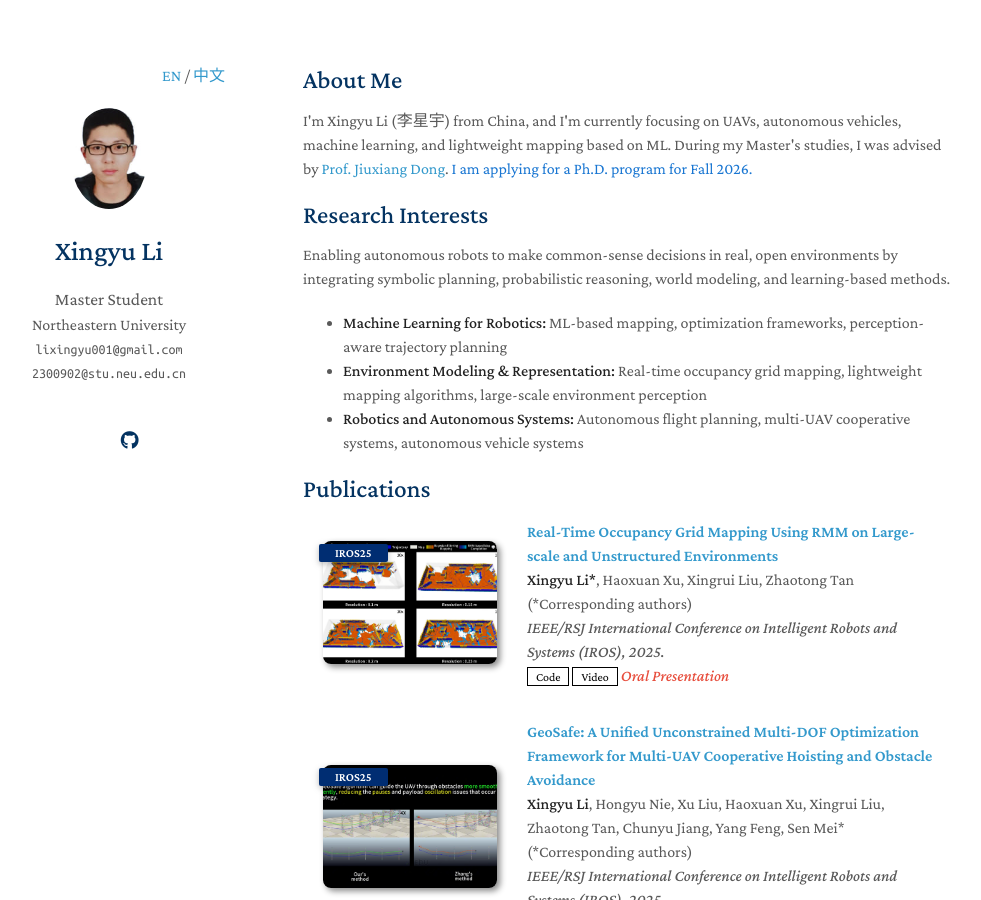
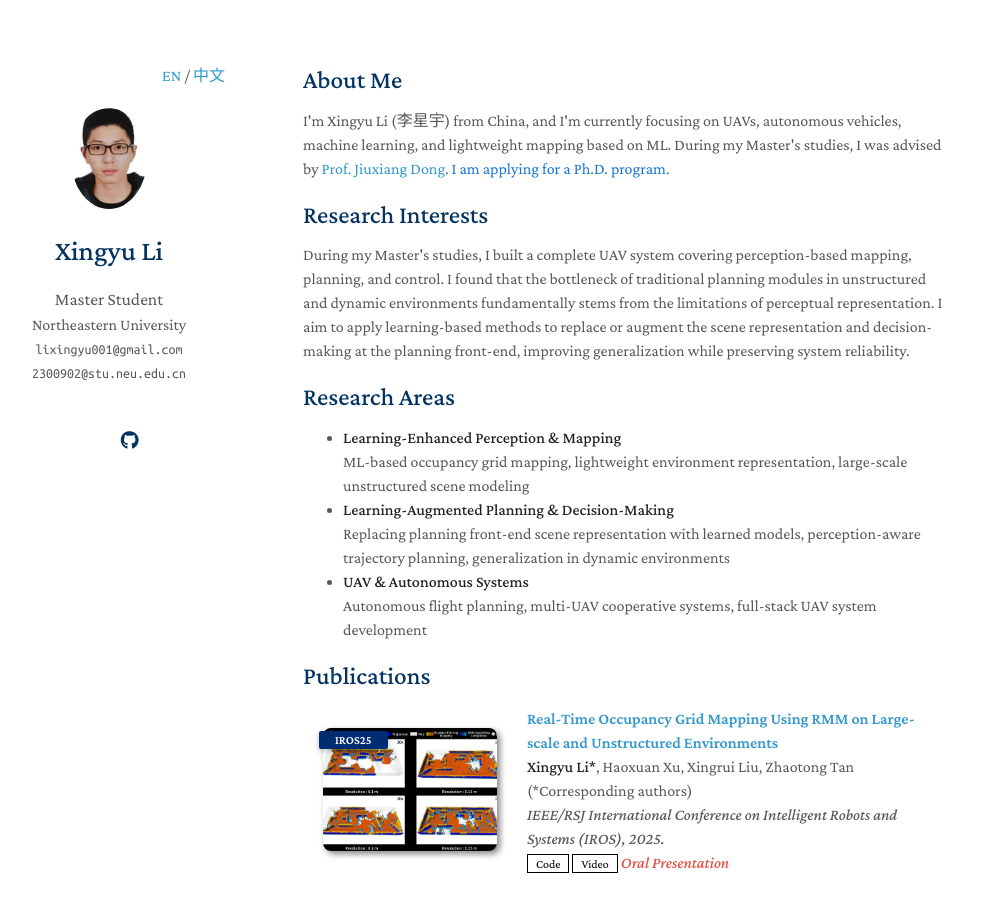
Before and after one commit to Liam-Xander/Xingyu-Li.github.io, a Jekyll site: the page built from index.md, in a window 1280 px wide and 900 px high. Shown: the whole window, without its empty margins (167-1148 px from the left). Built offline with Jekyll 4.4.1, drawn with Linux system fonts in a browser that asks for light colours; a style sheet for code colours, icons or effects is not loaded; our own code applies the rules of GitHub Pages for plain Markdown files.

Commit message:
Add Research Areas h2 heading with zh translation '研究方向'

```diff
--- a/assets/js/translation.js
+++ b/assets/js/translation.js
@@ -3,17 +3,27 @@
 // 英文内容来自 Jekyll 渲染的 HTML，不在此处重复存储
 // =============================================================
 const zh = {
-  aboutMe:           "关于我",
-  aboutMeText:       `我是来自中国的李星宇，目前专注于无人机、自动驾驶、机器学习以及基于机器学习的轻量化建图。在我的硕士研究期间，我的导师是<a href="https://scholar.google.com/citations?user=Ajf_NNsAAAAJ&hl=zh-CN">董久祥教授</a>。 <span style="color: #1976d2;">我正在申请2026年秋季的博士项目。</span>`,
-  researchInterests: "研究方向",
-  researchIntro:     "通过整合符号规划、概率推理、世界建模和基于学习的方法，使自主机器人能够在真实、开放的环境中做出常识性决策。",
+  aboutMe: "关于我",
+  aboutMeText: `我是来自中国的李星宇，目前专注于无人机、自动驾驶、机器学习以及基于机器学习的轻量化建图。在我的硕士研究期间，我的导师是<a href="https://scholar.google.com/citations?user=Ajf_NNsAAAAJ&hl=zh-CN">董久祥教授</a>。 <span style="color: #1976d2;">我正在申请2026年秋季的博士项目。</span>`,
+  researchInterests: "研究兴趣",
+  researchAreas:     "研究方向",
+  researchIntro: "在硕士阶段，我完成了完整的无人机系统，涵盖感知建图、规划与控制全流程。我发现在非结构化和动态环境下，传统规划模块的瓶颈本质上源于感知表示的局限性。我希望利用学习方法替换或增强规划前端的场景表示与决策模块，在保留系统可靠性的同时提升泛化能力。",
   researchList: `
-    <li><strong>机器人机器学习:</strong> 基于机器学习的建图、优化框架、感知意识规划</li>
-    <li><strong>环境表征:</strong> 实时占据栅格地图、轻量化建图算法、大规模环境感知</li>
-    <li><strong>机器人与自主系统:</strong> 自主飞行规划、多无人机协同系统、自动驾驶系统</li>
+    <li>
+      <strong>基于学习的感知与建图</strong><br>
+      基于机器学习的占据栅格建图、轻量化环境表征、大规模非结构化场景建模
+    </li>
+    <li>
+      <strong>学习增强的规划与决策</strong><br>
+      用学习模型替换规划前端场景表示、感知规划一体化、动态环境下的泛化能力
+    </li>
+    <li>
+      <strong>无人机与自主系统</strong><br>
+      自主飞行规划、多无人机协同系统、全栈无人机系统开发
+    </li>
   `,
-  publications:      "学术出版",
-  services:          "学术服务",
+  publications: "学术出版",
+  services: "学术服务",
 };
 
 // =============================================================
@@ -22,13 +32,14 @@ const zh = {
 let en = {};
 
 function cacheEnglish() {
-  en.aboutMe          = document.getElementById('about-me').textContent;
-  en.aboutMeText      = document.getElementById('about-me-text').innerHTML;
+  en.aboutMe = document.getElementById('about-me').textContent;
+  en.aboutMeText = document.getElementById('about-me-text').innerHTML;
   en.researchInterest = document.getElementById('research-interests').textContent;
+  en.researchAreas    = document.getElementById('research-areas').textContent;
   en.researchIntro    = document.getElementById('research-intro').innerHTML;
-  en.researchList     = document.getElementById('research-list').innerHTML;
-  en.publications     = document.getElementById('publications').textContent;
-  en.services         = document.getElementById('services').textContent;
+  en.researchList = document.getElementById('research-list').innerHTML;
+  en.publications = document.getElementById('publications').textContent;
+  en.services = document.getElementById('services').textContent;
 }
 
 // =============================================================
@@ -37,25 +48,27 @@ function cacheEnglish() {
 function switchLanguage(lang) {
   if (lang === 'zh') {
     // 切换到中文
-    document.getElementById('about-me').textContent           = zh.aboutMe;
-    document.getElementById('about-me-text').innerHTML        = zh.aboutMeText;
+    document.getElementById('about-me').textContent = zh.aboutMe;
+    document.getElementById('about-me-text').innerHTML = zh.aboutMeText;
     document.getElementById('research-interests').textContent = zh.researchInterests;
+    document.getElementById('research-areas').textContent     = zh.researchAreas;
     document.getElementById('research-intro').innerHTML       = zh.researchIntro;
-    document.getElementById('research-list').innerHTML        = zh.researchList;
-    document.getElementById('publications').textContent       = zh.publications;
-    document.getElementById('services').textContent           = zh.services;
+    document.getElementById('research-list').innerHTML = zh.researchList;
+    document.getElementById('publications').textContent = zh.publications;
+    document.getElementById('services').textContent = zh.services;
     document.querySelectorAll('[data-zh]').forEach(el => {
       el.innerHTML = el.getAttribute('data-zh');
     });
   } else {
     // 切换回英文（从缓存还原 Jekyll 原始内容）
-    document.getElementById('about-me').textContent           = en.aboutMe;
-    document.getElementById('about-me-text').innerHTML        = en.aboutMeText;
+    document.getElementById('about-me').textContent = en.aboutMe;
+    document.getElementById('about-me-text').innerHTML = en.aboutMeText;
     document.getElementById('research-interests').textContent = en.researchInterest;
+    document.getElementById('research-areas').textContent     = en.researchAreas;
     document.getElementById('research-intro').innerHTML       = en.researchIntro;
-    document.getElementById('research-list').innerHTML        = en.researchList;
-    document.getElementById('publications').textContent       = en.publications;
-    document.getElementById('services').textContent           = en.services;
+    document.getElementById('research-list').innerHTML = en.researchList;
+    document.getElementById('publications').textContent = en.publications;
+    document.getElementById('services').textContent = en.services;
     document.querySelectorAll('[data-en]').forEach(el => {
       el.innerHTML = el.getAttribute('data-en');
     });
--- a/index.md
+++ b/index.md
@@ -4,16 +4,27 @@ layout: homepage
 
 ## About Me
 
-<p id="about-me-text">I'm Xingyu Li (李星宇) from China, and I'm currently focusing on UAVs, autonomous vehicles, machine learning, and lightweight mapping based on ML. During my Master's studies, I was advised by <a href="https://scholar.google.com/citations?user=Ajf_NNsAAAAJ&hl=zh-CN">Prof. Jiuxiang Dong</a>. <span style="color: #1976d2;">I am applying for a Ph.D. program for Fall 2026.</span></p>
+<p id="about-me-text">I'm Xingyu Li (李星宇) from China, and I'm currently focusing on UAVs, autonomous vehicles, machine learning, and lightweight mapping based on ML. During my Master's studies, I was advised by <a href="https://scholar.google.com/citations?user=Ajf_NNsAAAAJ&hl=zh-CN">Prof. Jiuxiang Dong</a>. <span style="color: #1976d2;">I am applying for a Ph.D. program.</span></p>
 
 ## Research Interests
 
-<p id="research-intro">Enabling autonomous robots to make common-sense decisions in real, open environments by integrating symbolic planning, probabilistic reasoning, world modeling, and learning-based methods.</p>
+<p id="research-intro">During my Master's studies, I built a complete UAV system covering perception-based mapping, planning, and control. I found that the bottleneck of traditional planning modules in unstructured and dynamic environments fundamentally stems from the limitations of perceptual representation. I aim to apply learning-based methods to replace or augment the scene representation and decision-making at the planning front-end, improving generalization while preserving system reliability.</p>
+
+<h2 id="research-areas">Research Areas</h2>
 
 <ul id="research-list">
-  <li><strong>Machine Learning for Robotics:</strong> ML-based mapping, optimization frameworks, perception-aware trajectory planning</li>
-  <li><strong>Environment Modeling &amp; Representation:</strong> Real-time occupancy grid mapping, lightweight mapping algorithms, large-scale environment perception</li>
-  <li><strong>Robotics and Autonomous Systems:</strong> Autonomous flight planning, multi-UAV cooperative systems, autonomous vehicle systems</li>
+  <li>
+    <strong>Learning-Enhanced Perception &amp; Mapping</strong><br>
+    ML-based occupancy grid mapping, lightweight environment representation, large-scale unstructured scene modeling
+  </li>
+  <li>
+    <strong>Learning-Augmented Planning &amp; Decision-Making</strong><br>
+    Replacing planning front-end scene representation with learned models, perception-aware trajectory planning, generalization in dynamic environments
+  </li>
+  <li>
+    <strong>UAV &amp; Autonomous Systems</strong><br>
+    Autonomous flight planning, multi-UAV cooperative systems, full-stack UAV system development
+  </li>
 </ul>
 
 {% include_relative _includes/publications.md %}
```
